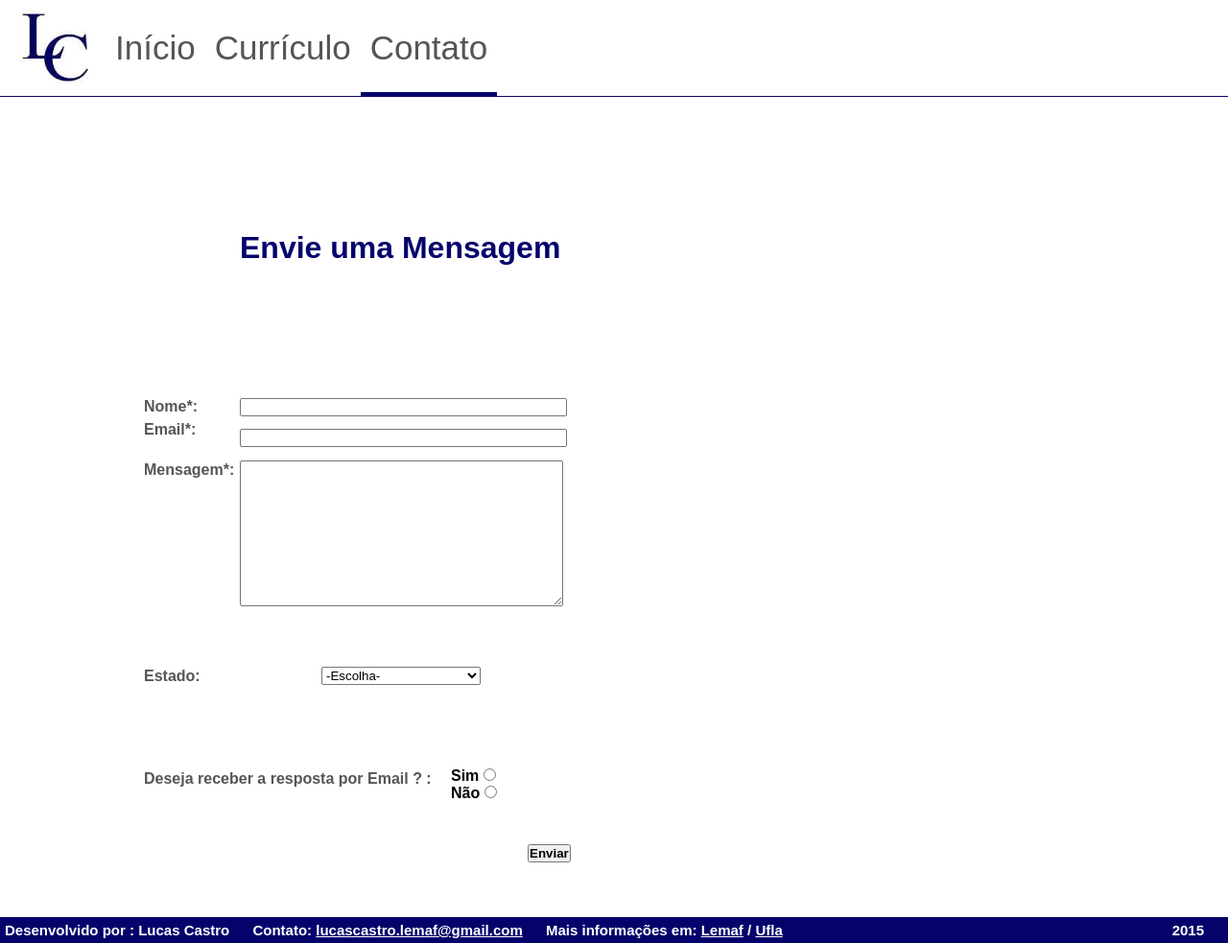
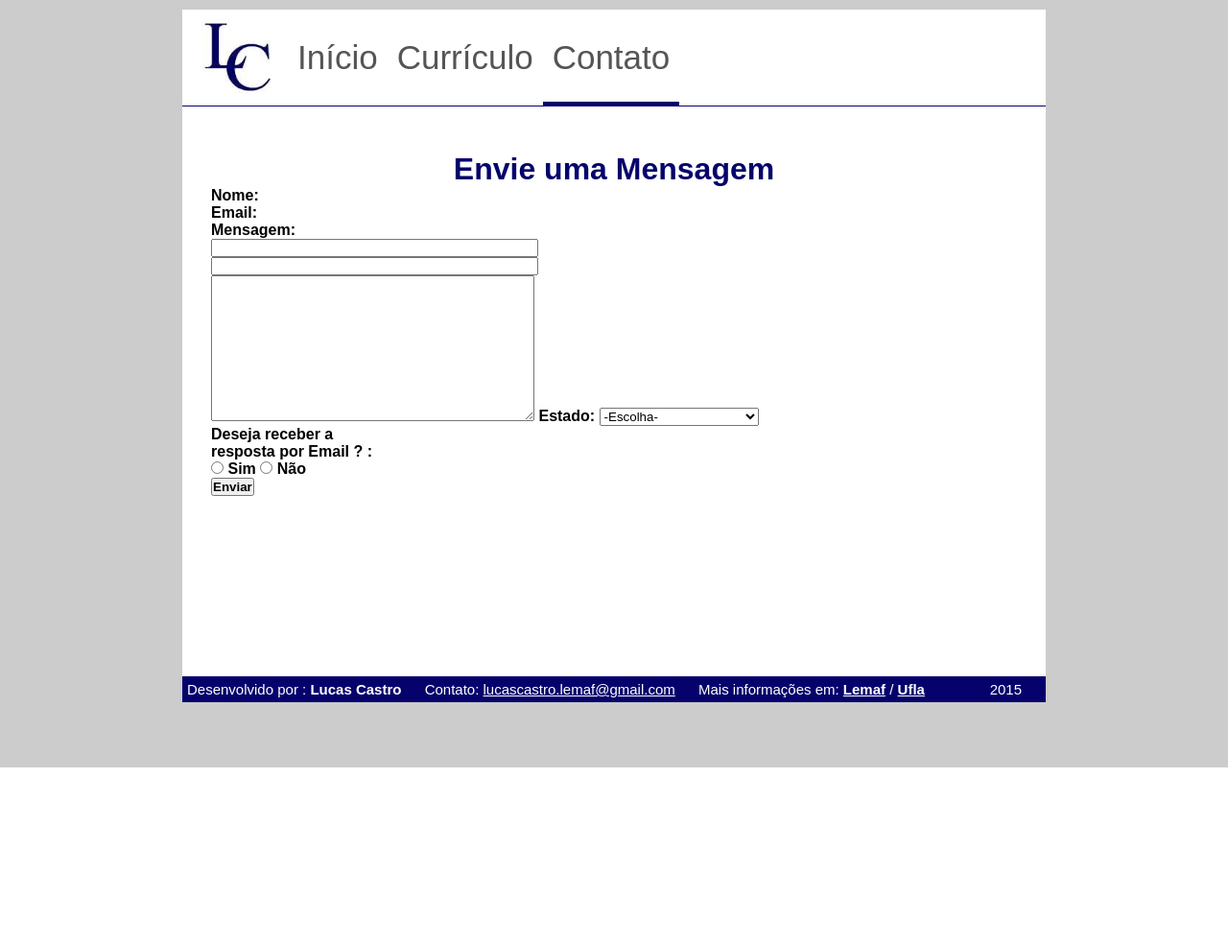
Before and after one commit to LucasLemaf/SitePessoal, a PHP site: page /html/contato.html in a window 1280 px wide. Shown: the whole page at 96% size. After the commit the page ends 800 px from the top, so only its background shows below. Run offline with PHP 8.4, Linux system fonts and the light colour scheme.

Commit message:
mudanca/limpeza no css , evitando codigos duplicados

```diff
--- a/css/style.css
+++ b/css/style.css
@@ -26,7 +26,7 @@ body {
 }
 
 .conteudo {
-	padding: 20px 30px;
+	padding: 47px 30px;
 	min-height: 500px;
 	background-color: #FFF;
 }
@@ -102,7 +102,7 @@ footer span {
 	padding-right: 20px;
 }
 
-footer span#anoPagina {
+footer span#ano_pagina {
 	display: block;
 	float: right;
 }
@@ -189,122 +216,13 @@ p {
 	color: #555;
 }
 
+
 /** Contato */
 
-#conteudoContato {
-	min-height: 825px;
-	background-color: #FFF;
-	padding-top: 30px;
+#contato h1 {
+	text-align: center;
 }
 
-#mensagem {
-
-	width: 900px;
-
-	position: absolute;
-
-	left: 250px;
-
-	top: 240px;
+#contato div {
+	text-align: left;
 }
-
-#enviaremail {
-
-	/*width: 900px;*/
-
-	position: absolute;
-
-	left: 150px;
-
-	top: 412px;
-
-	margin:
-}
-
-#caixasdetexto {
-
-	width: 900px;
-
-	position: absolute;
-
-	left: 250px;
-
-	top: 415px;
-}
-
-#caixatexto {
-
-	width: 900px;
-
-	position: absolute;
-
-	left: 250px;
-
-	top: 447px;
-}
-
-#caixamensagem {
-
-	width: 900px;
-
-	position: absolute;
-
-	left: 250px;
-
-	top: 480px;
-}
-
-#estado {
-
-	width: 900px;
-
-	position: absolute;
-
-	left: 150px;
-
-	top: 693px;
-}
-
-#combobox {
-
-	width: 900px;
-
-	position: absolute;
-
-	left: 335px;
-
-	top: 695px;
-}
-
-#resposta {
-
-	width: 900px;
-
-	position: absolute;
-
-	left: 150px;
-
-	top: 800px;
-}
-
-#simounao {
-
-	width: 900px;
-
-	position: absolute;
-
-	left: 470px;
-
-	top: 800px;
-}
-
-#button {
-
-	width: 900px;
-
-	position: absolute;
-
-	left: 550px;
-
-	top: 880px;
-}
--- a/html/contato.html
+++ b/html/contato.html
@@ -6,135 +6,109 @@
 </head>
 <body>
 
-  <div id="wrapper">
+	<div class="wrapper">
 
 		<header>
-
 			<a id="logo" href="inicio.html">
-
 				<img src="../img/download.jpg">
-
 			</a>
 
 			<nav>
-
 				<ul>
-
 					<li><a href="inicio.html">Início</a></li>
-            <li><a href="Currículo.html">Currículo</a></li>
+					<li><a href="curriculo.html">Currículo</a></li>
 					<li class="selecionado"><a href="contato.html">Contato</a></li>
-
 				</ul>
-
 			</nav>
 
 		</header>
 
+		<div id="contato" class="conteudo">
 
-    <div id="conteudoContato">
+			<h1>Envie uma Mensagem</h1>
 
-  	 <div id="mensagem">
-  		  <h1><label>Envie uma Mensagem</label></h1>
-  	 </div>
+				<div>
 
-  	 <div id="enviaremail">
-    	 <p><strong>Nome*:</strong></p>
-    	 <p><strong>Email*:</strong></p>
+					<strong>Nome:</strong>
 					<br>
-    	 <p><strong>Mensagem*:</strong></p>
+					<strong>Email:</strong>
+					<br>
+					<strong>Mensagem:</strong>
 					</br>
 				</div>
 
-  	 <div id="caixasdetexto">
+				<div>
+
 					<td><input type="text" name="nome" size="40"> <br /></td>
-     	  </div>
-
-     	  <div id="caixatexto">
 					<td><input type="text" name="nome" size="40"> <br /></td>
-     	  </div>
-
-     	<div id="caixamensagem">
 					<textarea rows="10" cols="40" maxlength="500"></textarea>
 					</textarea>
-     	</div>
 
-     	<div id="estado">
-     		<p><strong>Estado:</strong></p>
-     	</div>
+					<strong>Estado:</strong>
 
-     	<div id="combobox">
 						<select>
-    		  <option value="x">-Escolha-</option>
-    			<option value="x">Acre</option>
-    			<option value="x">Alagoas</option>
-    			<option value="x">Amapá</option>
-    			<option value="x">Amazonas</option>
-    			<option value="x">Bahia</option>
-    			<option value="x">Ceará</option>
-    			<option value="x">Distrito Federal(Brasília)</option>
-    			<option value="x">Espírito Santo</option>
-    			<option value="x">Goiás</option>
-    			<option value="x">Maranhão</option>
-    			<option value="x">Mato Grosso</option>
-      		<option value="x">Mato Grosso do Sul</option>
-      		<option value="x">Minas Gerais</option>
-      		<option value="x">Pará</option>
-      		<option value="x">Paraíba</option>
-      		<option value="x">Pernambuco</option>
-      		<option value="x">Piauí</option>
-      		<option value="x">Rio Grande do Norte</option>
-      		<option value="x">Rio Grande do Sul</option>
-      		<option value="x">Rio de Janeiro</option>
-      		<option value="x">Rondônia</option>
-      		<option value="x">Roraima</option>
-      		<option value="x">Santa Catarina</option>
-      		<option value="y">São Paulo</option>
-    		  <option value="x">Sergipe</option>
-    		  <option value="x">Tocantins</option>
+							<option value="">-Escolha-</option>
+							<option value="">Acre</option>
+							<option value="">Alagoas</option>
+							<option value="">Amapá</option>
+							<option value="">Amazonas</option>
+							<option value="">Bahia</option>
+							<option value="">Ceará</option>
+							<option value="">Distrito Federal(Brasília)</ption>
+							<option value="">Espírito Santo</option>
+							<option value="">Goiás</option>
+							<option value="">Maranhão</option>
+							<option value="">Mato Grosso</option>
+							<option value="">Mato Grosso do Sul</option>
+							<option value="">Minas Gerais</option>
+							<option value="">Pará</option>
+							<option value="">Paraíba</option>
+							<option value="">Pernambuco</option>
+							<option value="">Piauí</option>
+							<option value="">Rio Grande do Norte</option>
+							<option value="">Rio Grande do Sul</option>
+							<option value="">Rio de Janeiro</option>
+							<option value="">Rondônia</option>
+							<option value="">Roraima</option>
+							<option value="">Santa Catarina</option>
+							<option value="">São Paulo</option>
+							<option value="">Sergipe</option>
+							<option value="">Tocantins</option>
 							</select>
-     	</div>
 
-     	<div id="resposta">
-     		<p><strong>Deseja receber a resposta por Email ? :</strong></p>
-     	</div>
-
-     	<div id="simounao">
-     		<label for="Sim"><strong>Sim</strong></label>
-    				<input type="radio" name="sim" id="Sim" value="Sim"><br>
-    		<label for="Não"><strong>Não</strong></label>
-    				<input type="radio" name="não" id="Não" value="Não"><br><br>
-     	</div>
-
-     	<div id="button">
-     		<button>
-     			<strong>Enviar<strong>
-     		</button>
-     	</div>
-
-
-      </div>
-
-      <footer>
-
-      <span>
-        Desenvolvido por : <strong>Lucas Castro</strong>
-      </span>
-
-
-      <span>
-          Contato: <a href="http://www.gmail.com.br"> lucascastro.lemaf@gmail.com</a>
-      </span>
-
-      <span>
-          Mais informações em: <a href="http://www.ti.lemaf.ufla.br/"><strong>Lemaf</strong></a> / <a href="http://www.ufla.br/"><strong>Ufla</strong></a>
-      </span>
-
-      <span id="anoPagina">2015</span>
-    </footer>
-
+						<div>
+							<strong>Deseja receber a <br>resposta por Email ? :</strong>
 						</div>
 
 				</div>
 
+				<div>
+					<input type="radio" name="sim" id="Sim" value="Sim">
+					<strong>Sim</strong>
+					<input type="radio" name="não" id="Não" value="Não">
+					<for="Não"><strong>Não</strong>
+				</div>
+
+				<div id="input_textarea" class="button">
+					<button>
+						<strong>Enviar</strong>
+					</button>
+		</div>
+		</div>
+
+		<footer>
+			<span>
+				Desenvolvido por : <strong>Lucas Castro</strong>
+			</span>
+			<span>
+			  Contato: <a href="http://www.gmail.com.br"> lucascastro.lemaf@gmail.com</a>
+			</span>
+			<span>
+			  Mais informações em: <a href="http://www.ti.lemaf.ufla.br/"><strong>Lemaf</strong></a> / <a href="http://www.ufla.br/"><strong>Ufla</strong></a>
+			</span>
+			<span id="ano_pagina">2015</span>
+		</footer>
+	</div>
+
 </body>
 </html>
--- a/html/inicio.html
+++ b/html/inicio.html
@@ -18,7 +18,7 @@
 			<nav>
 				<ul>
 					<li class="selecionado"><a href="inicio.html">Início</a></li>
-					<li><a href="Currículo.html">Currículo</a></li>
+					<li><a href="curriculo.html">Currículo</a></li>
 					<li><a href="contato.html">Contato</a></li>
 				</ul>
 			</nav>
@@ -53,7 +53,7 @@
 			  Mais informações em: <a href="http://www.ti.lemaf.ufla.br/"><strong>Lemaf</strong></a> / <a href="http://www.ufla.br/"><strong>Ufla</strong></a>
 			</span>
 
-			<span id="anoPagina">2015</span>
+			<span id="ano_pagina">2015</span>
 		</footer>
 
 	</div>
```
Also changed, not shown: other parts of css/style.css (+28 -1 lines), html/curriculo.html (added, +145 -0 lines). Lines whose indentation alone changed are shown as unchanged.
